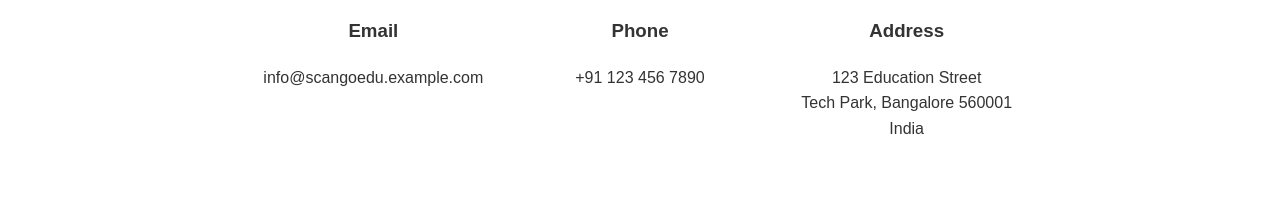
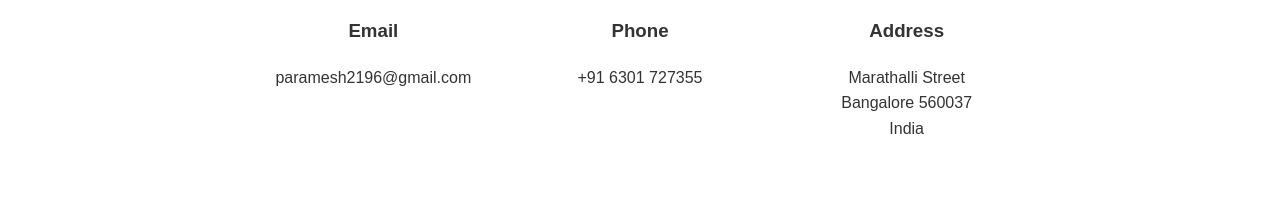
Before and after one commit to addicter/scan-go-edu, a website: page contact.html in a window 1280 px wide. Shown: the part 575-793 px from the top of the page. Drawn offline with Linux system fonts and the light colour scheme.

Commit message:
Update contact.html

```diff
--- a/contact.html
+++ b/contact.html
@@ -37,19 +37,19 @@
                 <div style="flex: 0 0 30%; min-width: 250px; margin-bottom: 1rem; text-align: center;">
                     <div style="font-size: 2rem; color: #4e73df; margin-bottom: 1rem;">📧</div>
                     <h3>Email</h3>
-                    <p>info@scangoedu.example.com</p>
+                    <p>paramesh2196@gmail.com</p>
                 </div>
 
                 <div style="flex: 0 0 30%; min-width: 250px; margin-bottom: 1rem; text-align: center;">
                     <div style="font-size: 2rem; color: #4e73df; margin-bottom: 1rem;">📞</div>
                     <h3>Phone</h3>
-                    <p>+91 123 456 7890</p>
+                    <p>+91 6301 727355</p>
                 </div>
 
                 <div style="flex: 0 0 30%; min-width: 250px; margin-bottom: 1rem; text-align: center;">
                     <div style="font-size: 2rem; color: #4e73df; margin-bottom: 1rem;">🏢</div>
                     <h3>Address</h3>
-                    <p>123 Education Street<br>Tech Park, Bangalore 560001<br>India</p>
+                    <p>Marathalli Street<br>Bangalore 560037<br>India</p>
                 </div>
             </div>
 
```
